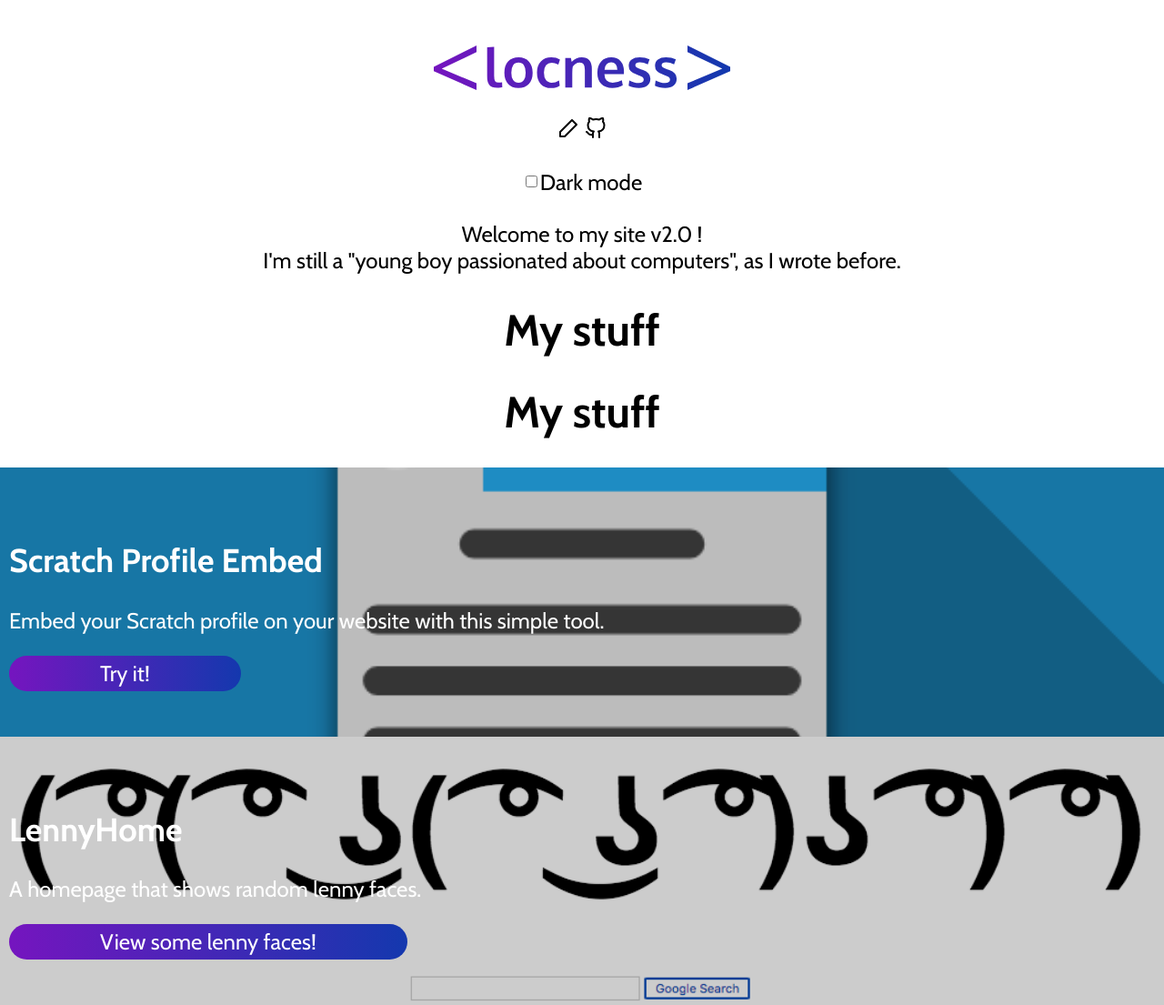
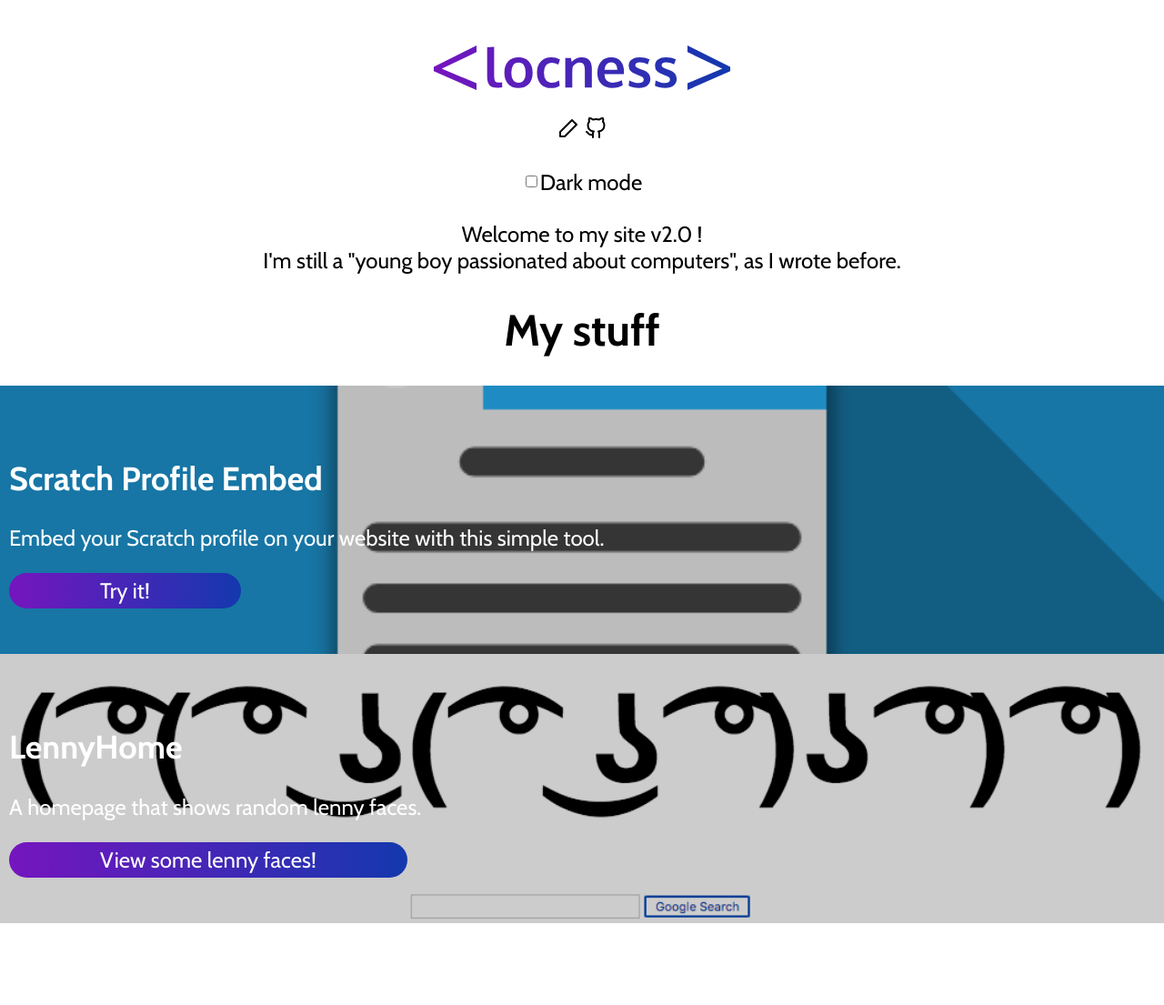
Before and after one commit to moeenio/locness3.github.io, a Jekyll site: the page built from index.html, in a window 1280 px wide. Shown: the whole page at 91% size. Built offline with Jekyll 4.4.1, drawn with Linux system fonts in a browser that asks for light colours; after the commit the page ends 1015 px from its top, so only the background shows below that.

Commit message:
Updated Config

```diff
--- a/_config.yml
+++ b/_config.yml
@@ -11,8 +11,7 @@
   uploads:
     title: Uploads
     output: true
-intro: |-
+intro: |
   Welcome to my site v2.0 !<br>
   I'm still a "young boy passionated about computers", as I wrote before.<br>
-  <h1>My stuff</h1>
 theme: jekyll-theme-cayman
```
